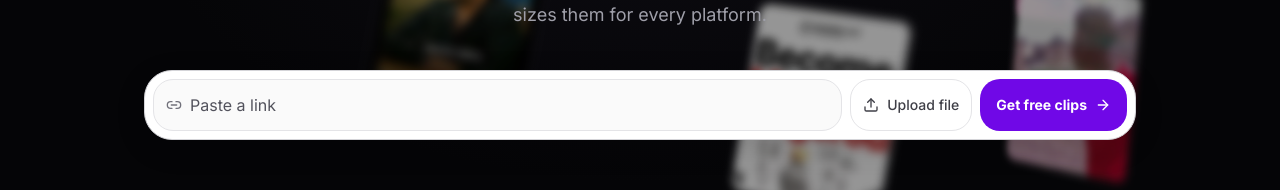
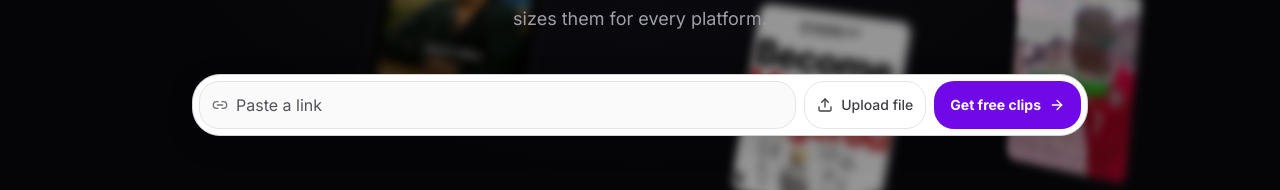
Before and after one commit to deeprajsharma592-sketch/RelatiVClips-MVP, a Next.js app in the folder frontend-next/: page / in a window 1280 px wide. Shown: the part 541-731 px from the top of the page. Built offline with nearby package versions, Linux system fonts and the light colour scheme; no server answers.

Commit message:
Make the homepage upload bar more compact

```diff
--- a/frontend-next/src/components/HeroStudio.tsx
+++ b/frontend-next/src/components/HeroStudio.tsx
@@ -109,17 +109,17 @@ export default function HeroStudio() {
               Paste a link or drop a raw take. RelatiV finds the moments, edits the clips, and sizes them for every platform.
             </p>
           </div>
-          <div className="mt-10 w-full max-w-[62rem] pointer-events-auto">
+          <div className="mt-10 w-full max-w-[56rem] pointer-events-auto">
             <form
               onSubmit={handleSubmit}
               aria-label="Create clips"
               aria-busy={pending !== null}
-              className="flex items-center gap-1.5 rounded-[28px] border border-zinc-300 bg-white p-1.5 shadow-[0_8px_30px_#0002] sm:gap-2 sm:p-2 dark:border-[#373044] dark:bg-[#191621] dark:shadow-black/30"
+              className="flex items-center gap-1.5 rounded-[28px] border border-zinc-300 bg-white p-1.5 shadow-[0_8px_30px_#0002] sm:gap-2 dark:border-[#373044] dark:bg-[#191621] dark:shadow-black/30"
             >
               <div
                 onDragOver={(event) => event.preventDefault()}
                 onDrop={handleDrop}
-                className="flex min-h-11 min-w-0 flex-1 items-center gap-2 rounded-[20px] border border-zinc-200 bg-zinc-50 px-2 focus-within:border-violet-500 sm:min-h-[52px] sm:px-3 dark:border-[#373044] dark:bg-[#100e17] dark:focus-within:border-violet-400"
+                className="flex min-h-11 min-w-0 flex-1 items-center gap-2 rounded-[20px] border border-zinc-200 bg-zinc-50 px-2 focus-within:border-violet-500 sm:min-h-12 sm:px-3 dark:border-[#373044] dark:bg-[#100e17] dark:focus-within:border-violet-400"
               >
                 <Link2 className="hidden size-4 shrink-0 text-zinc-500 sm:block dark:text-zinc-400" aria-hidden="true" />
                 <input
@@ -151,7 +151,7 @@ export default function HeroStudio() {
                 disabled={pending !== null}
                 aria-label="Upload file"
                 title="Upload file"
-                className="inline-flex min-h-11 min-w-10 shrink-0 items-center justify-center gap-2 rounded-[20px] border border-zinc-200 px-2 text-sm font-medium text-zinc-700 transition hover:bg-zinc-100 disabled:cursor-wait sm:min-h-[52px] sm:px-3 dark:border-[#373044] dark:text-zinc-200 dark:hover:bg-white/10"
+                className="inline-flex min-h-11 min-w-10 shrink-0 items-center justify-center gap-2 rounded-[20px] border border-zinc-200 px-2 text-sm font-medium text-zinc-700 transition hover:bg-zinc-100 disabled:cursor-wait sm:min-h-12 sm:px-3 dark:border-[#373044] dark:text-zinc-200 dark:hover:bg-white/10"
               >
                 <Upload className="size-4" aria-hidden="true" />
                 <span className="hidden sm:inline">Upload file</span>
@@ -161,7 +161,7 @@ export default function HeroStudio() {
                 type="submit"
                 disabled={pending !== null}
                 aria-label={pending ? "Starting clip generation" : "Get free clips"}
-                className="inline-flex min-h-11 shrink-0 items-center justify-center gap-2 whitespace-nowrap rounded-[20px] bg-violet-700 px-2.5 text-sm font-bold text-white transition hover:bg-violet-800 disabled:cursor-wait sm:min-h-[52px] sm:px-4 dark:bg-violet-200 dark:text-violet-950 dark:hover:bg-violet-100"
+                className="inline-flex min-h-11 shrink-0 items-center justify-center gap-2 whitespace-nowrap rounded-[20px] bg-violet-700 px-2.5 text-sm font-bold text-white transition hover:bg-violet-800 disabled:cursor-wait sm:min-h-12 sm:px-4 dark:bg-violet-200 dark:text-violet-950 dark:hover:bg-violet-100"
               >
                 {pending ? (pending === "upload" ? "Uploading…" : "Starting…") : (
                   <>
```
